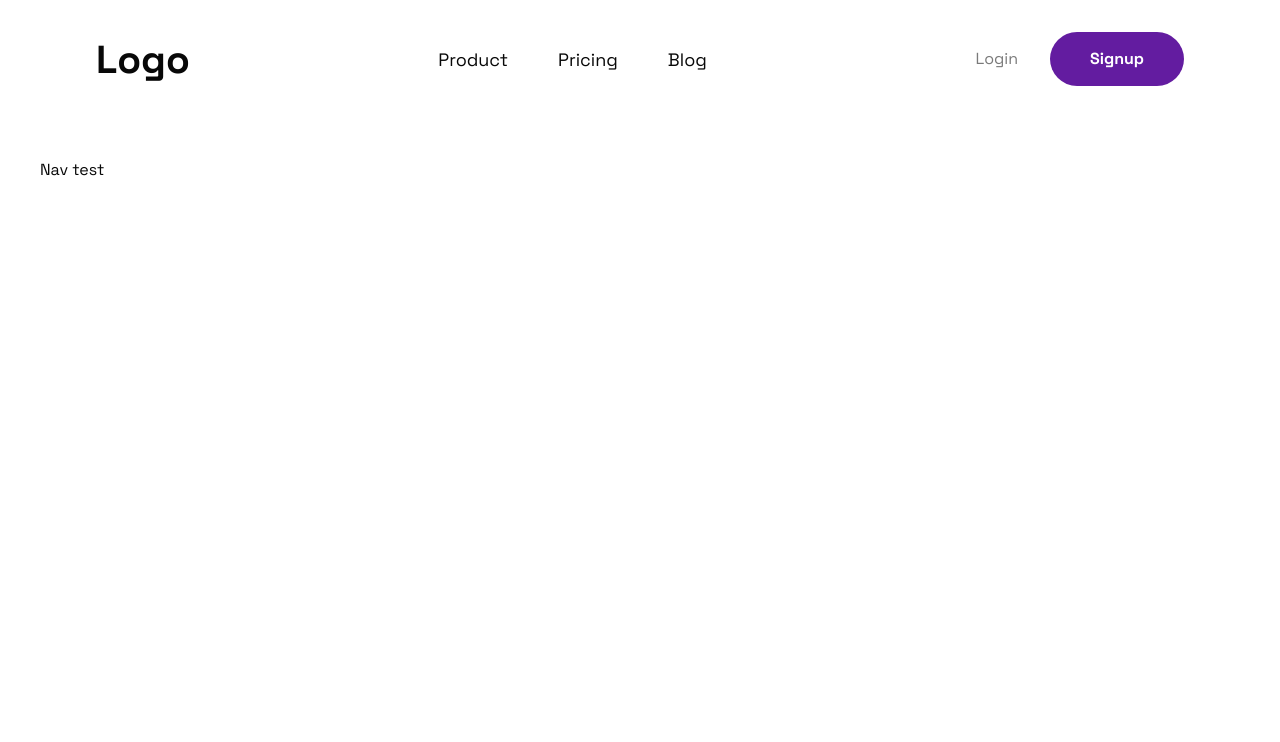
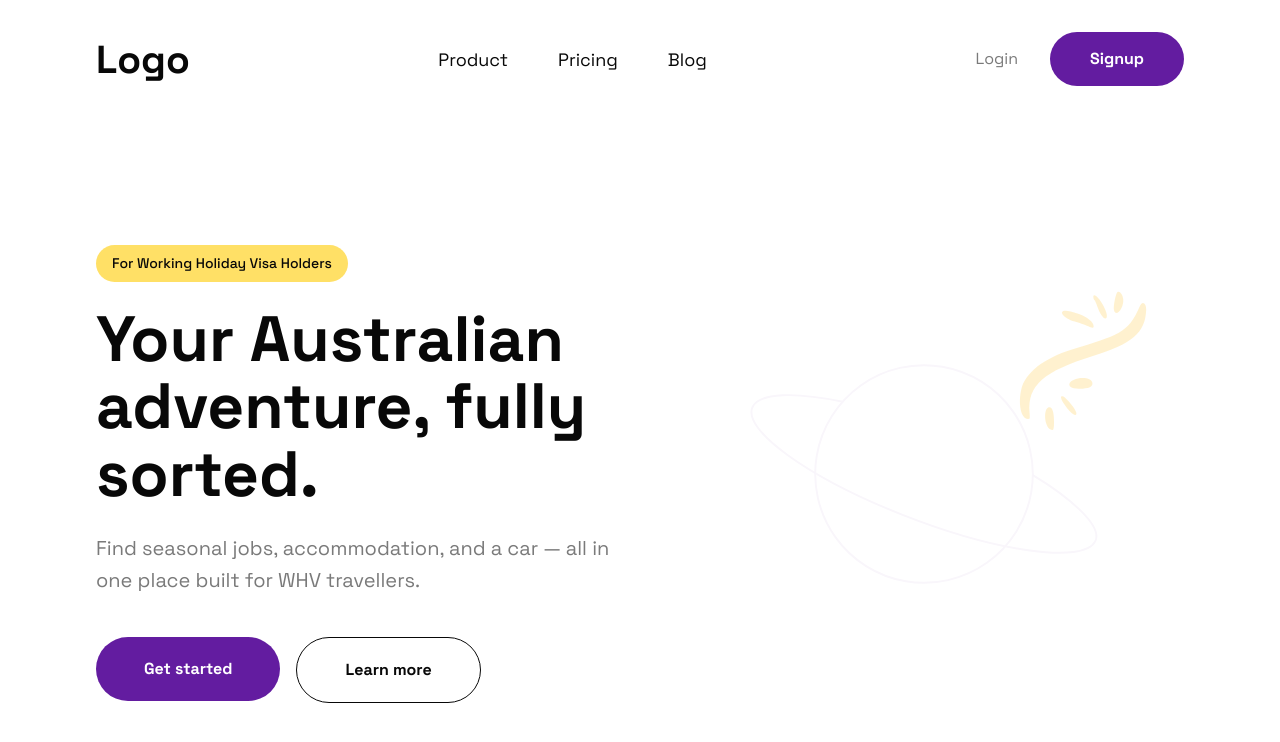
Before and after one commit to rubenelkana/whv-world, a Next.js app: page / in a window 1280 px wide. Shown: the top 742 px of the page. Built offline with nearby package versions, Linux system fonts and the light colour scheme.

Commit message:
feat: build homepage with hero, CTAs, and rocket illustration

```diff
--- a/app/page.tsx
+++ b/app/page.tsx
@@ -1,10 +1,58 @@
+import Link from "next/link";
+import Image from "next/image";
 import { Nav } from "@/components/nav";
+import { Button } from "@/components/ui/button";
 
 export default function Home() {
   return (
-    <main>
-      <Nav />
-      <div className="p-10">Nav test</div>
+    <main className="relative min-h-screen overflow-hidden">
+      <Nav variant="transparent" />
+
+      <section className="relative max-w-page mx-auto px-6 md:px-24 pt-16 md:pt-24 pb-32">
+        <div className="grid grid-cols-1 md:grid-cols-2 gap-12 items-center relative z-10">
+          <div className="flex flex-col gap-6 max-w-xl">
+            <span className="inline-flex items-center self-start px-4 py-2 rounded-button bg-yellow text-dark text-[14px] font-medium">
+              For Working Holiday Visa Holders
+            </span>
+            <h1 className="text-[40px] md:text-[64px] font-bold text-dark leading-[1.05]">
+              Your Australian adventure, fully sorted.
+            </h1>
+            <p className="text-[18px] md:text-[20px] text-muted leading-relaxed">
+              Find seasonal jobs, accommodation, and a car — all in one place
+              built for WHV travellers.
+            </p>
+            <div className="flex flex-wrap gap-4 mt-4">
+              <Link href="/signup">
+                <Button size="lg">Get started</Button>
+              </Link>
+              <Link href="#">
+                <Button size="lg" variant="secondary">
+                  Learn more
+                </Button>
+              </Link>
+            </div>
+          </div>
+
+          <div className="relative w-full aspect-square max-w-[560px] mx-auto">
+            <Image
+              src="/assets/rocket.svg"
+              alt="Rocket illustration"
+              fill
+              className="object-contain"
+              priority
+            />
+          </div>
+        </div>
+
+        <Image
+          src="/assets/abstract-splash.svg"
+          alt=""
+          width={400}
+          height={400}
+          aria-hidden
+          className="hidden md:block absolute top-10 right-0 opacity-60 -z-0 pointer-events-none"
+        />
+      </section>
     </main>
   );
 }
```
